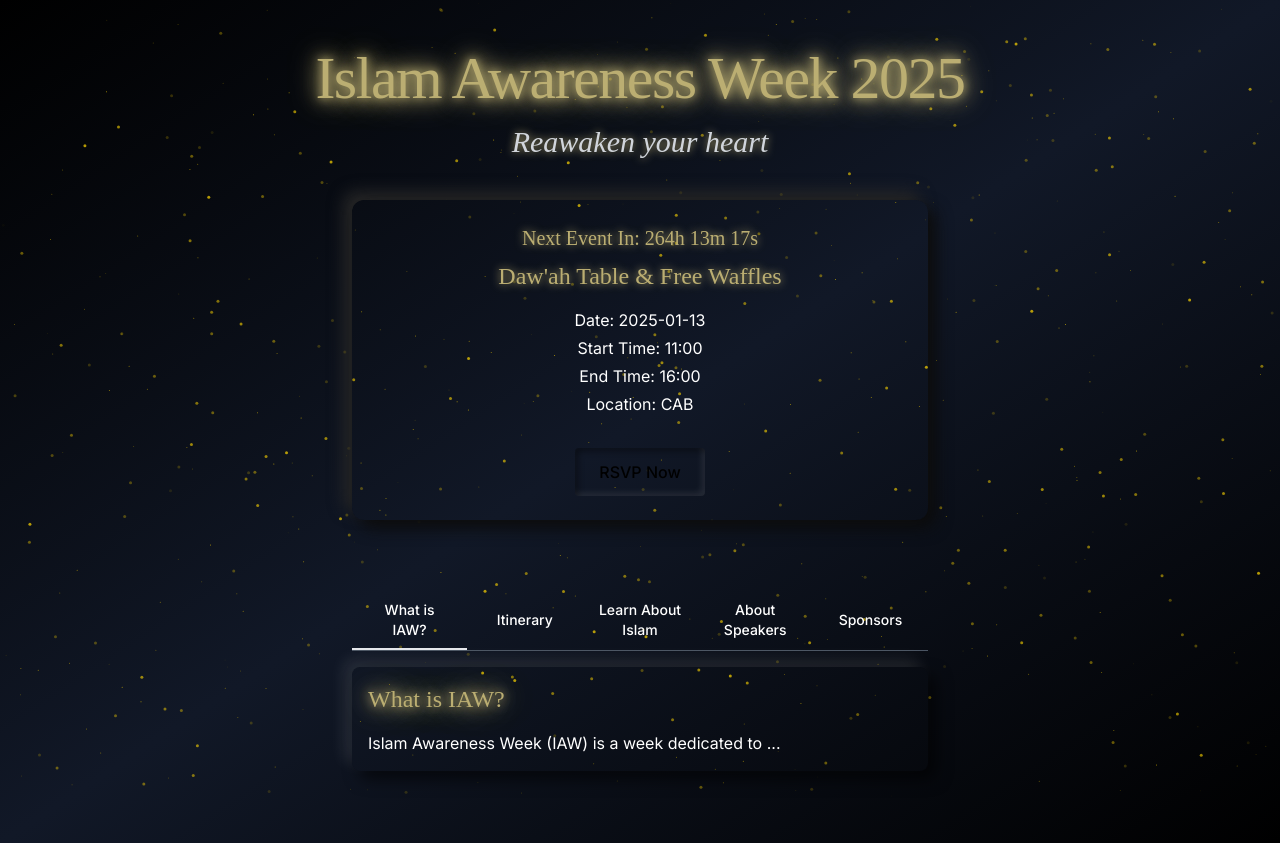
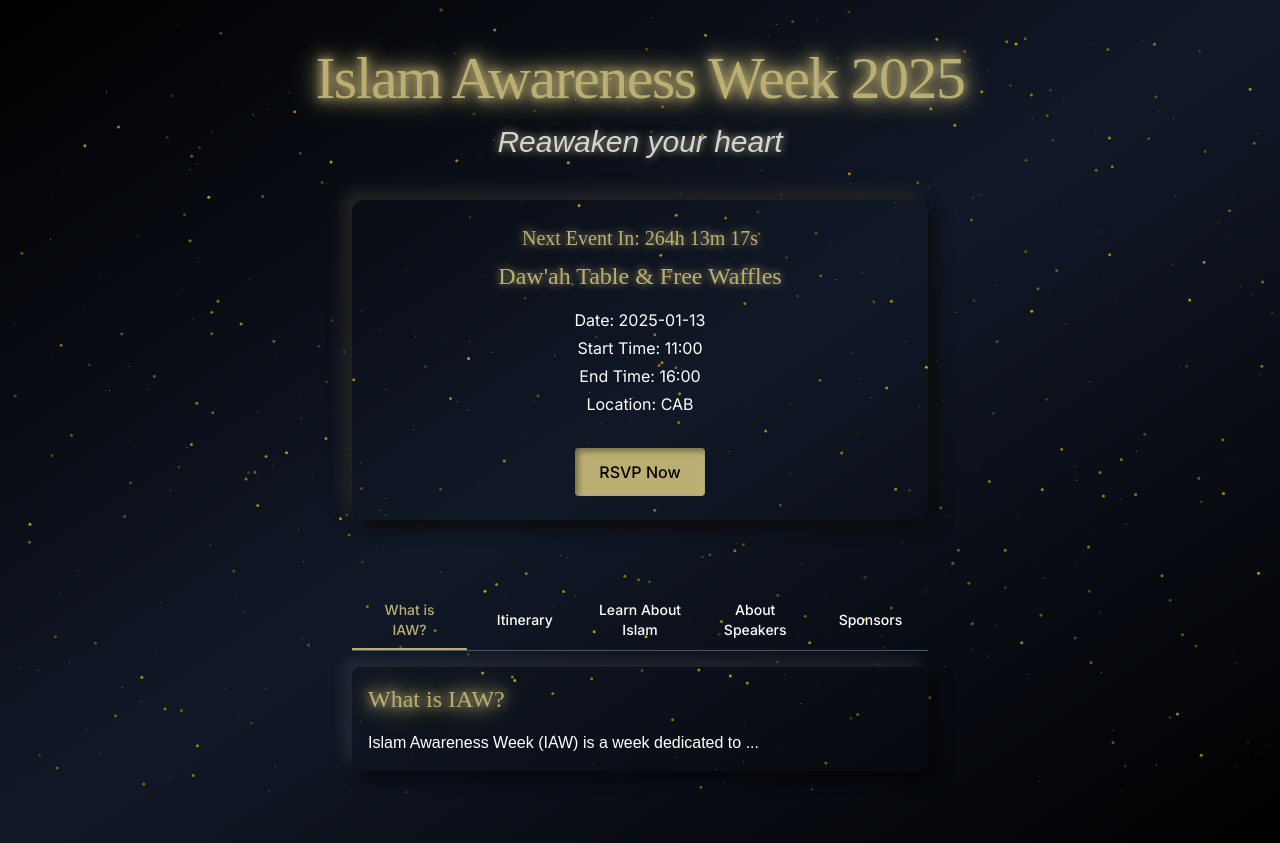
Before and after one commit to Donutboy2003/iaw2025, a Next.js app: page / in a window 1280 px wide. Built offline with nearby package versions, Linux system fonts and the light colour scheme.

Commit message:
Update tailwind.config.ts

```diff
--- a/tailwind.config.ts
+++ b/tailwind.config.ts
@@ -8,13 +8,20 @@ const config: Config = {
   ],
   theme: {
     extend: {
-      backgroundImage: {
-        'gradient-radial': 'radial-gradient(var(--tw-gradient-stops))',
-        'gradient-conic':
-          'conic-gradient(from 180deg at 50% 50%, var(--tw-gradient-stops))',
+      fontFamily: {
+        baskervville: ['Baskervville', 'serif'],
+        poppins: ['Poppins', 'sans-serif'],
       },
+      colors: {
+        gold: '#bbae72',
+      },
+      boxShadow: {
+        neomorphic: '8px 8px 16px #0c0c0c, -8px -8px 16px #282828',
+        neomorphicInset: 'inset 3px 3px 6px rgba(0,0,0,0.4), inset -3px -3px 6px rgba(255,255,255,0.1)',
+      }
     },
   },
   plugins: [],
 }
+
 export default config
```
